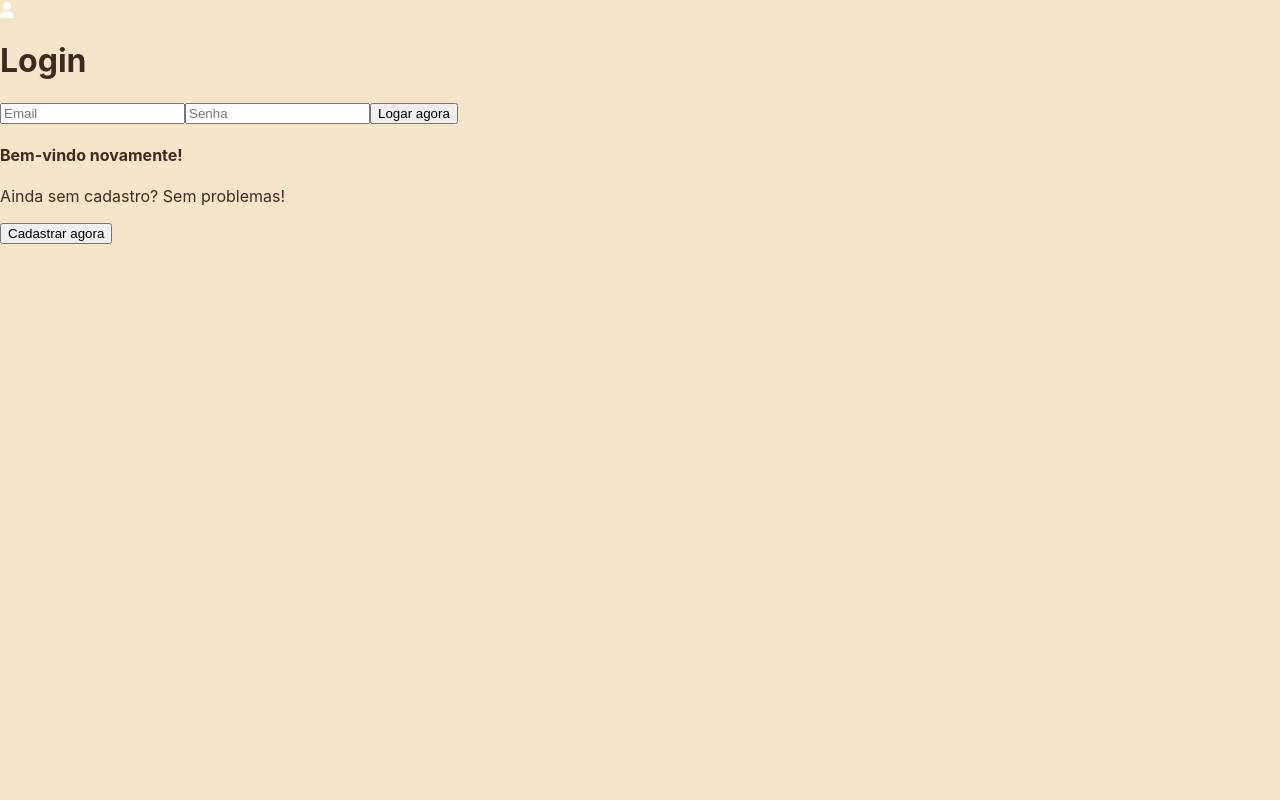
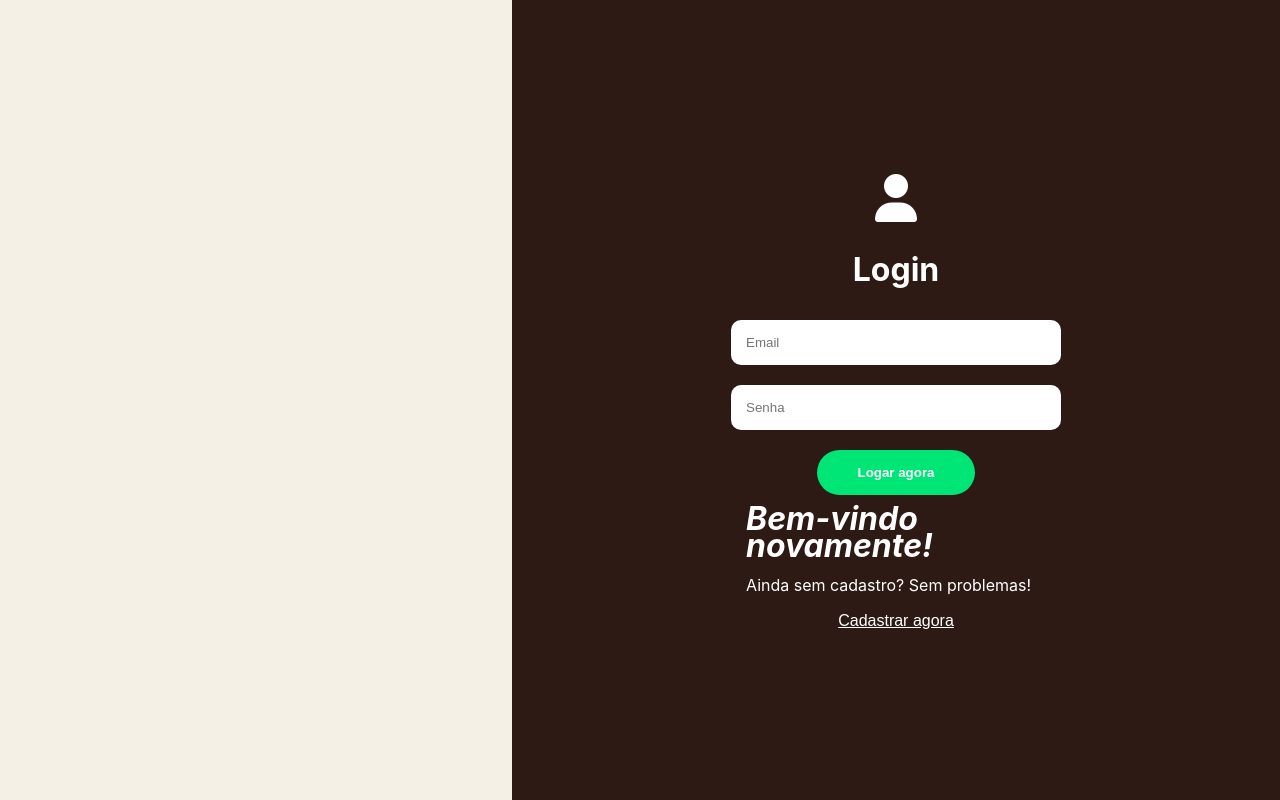
Before and after one commit to maysoifc/padaria-martins, a Vue app: page / in a window 1280 px wide. Built offline with nearby package versions, Linux system fonts and the light colour scheme.

Commit message:
STYLES(Login): css component login

```diff
--- a/src/views/LoginView.vue
+++ b/src/views/LoginView.vue
@@ -94,3 +94,143 @@ const registrarUsuario = async () => {
     </div>
   </div>
 </template>
+
+<style scoped>
+.icon-circle {
+  font-size: 3rem;
+}
+.login-container {
+  display: flex;
+  height: 100vh;
+  width: 100%;
+}
+
+.left-side {
+  width: 40%;
+  background-color: #f5f0e6;
+}
+
+.right-side {
+  width: 60%;
+  background-color: #2e1a14;
+  display: flex;
+  align-items: center;
+  justify-content: center;
+  color: white;
+}
+
+.login-box {
+  display: flex;
+  flex-direction: column;
+  align-items: center;
+  width: 80%;
+  max-width: 300px;
+}
+
+.input-field {
+  margin: 10px 0;
+  padding: 15px;
+  border-radius: 10px;
+  width: 100%;
+  border: none;
+}
+.btn-login {
+  margin-top: 10px;
+  background-color: #00e676;
+  border: none;
+  padding: 15px 40px;
+  border-radius: 25px;
+  font-weight: bold;
+  color: #ffffff;
+  cursor: pointer;
+  transition:
+    background-color 0.3s,
+    transform 0.1s;
+}
+
+.btn-login:active {
+  transform: scale(0.98);
+}
+
+.footer-text {
+  margin-top: 10px;
+}
+
+.link-cadastro {
+  color: #fff;
+  text-decoration: underline;
+  background: none;
+  border: none;
+  cursor: pointer;
+  font-size: 1rem;
+  margin-top: 10px;
+  display: block;
+  margin-left: auto;
+  margin-right: auto;
+}
+
+.error-msg {
+  color: #ff5252;
+  margin-top: 10px;
+}
+.modal-overlay {
+  position: fixed;
+  top: 0;
+  left: 0;
+  width: 100%;
+  height: 100%;
+  background: rgba(0, 0, 0, 0.6);
+  display: flex;
+  align-items: center;
+  justify-content: center;
+  z-index: 1000;
+  backdrop-filter: blur(5px);
+}
+
+.modal-content {
+  background: #ffffff;
+  color: #2e1a14;
+  padding: 40px;
+  border-radius: 20px;
+  width: 90%;
+  max-width: 350px;
+  text-align: center;
+  box-shadow: 0 10px 25px rgba(0, 0, 0, 0.3);
+  display: flex;
+  flex-direction: column;
+  gap: 15px;
+  position: relative;
+  margin: 0 20px;
+}
+
+.modal-content h3 {
+  margin-bottom: 10px;
+  color: #2e1a14;
+}
+.btn-x {
+  position: absolute;
+  top: 10px;
+  right: 15px;
+  background: none;
+  border: none;
+  font-size: 1.8rem;
+  font-weight: bold;
+  cursor: pointer;
+  color: #2e1a14;
+  transition: color 0.2s;
+}
+
+.btn-x:active {
+  transform: scale(0.9);
+  background: none;
+  color: #ff5252;
+}
+
+.footer-text h4 {
+  font-size: 2rem;
+  margin-top: 0;
+  margin-bottom: 10px;
+  line-height: 27px;
+  font-style: italic;
+}
+</style>
```
